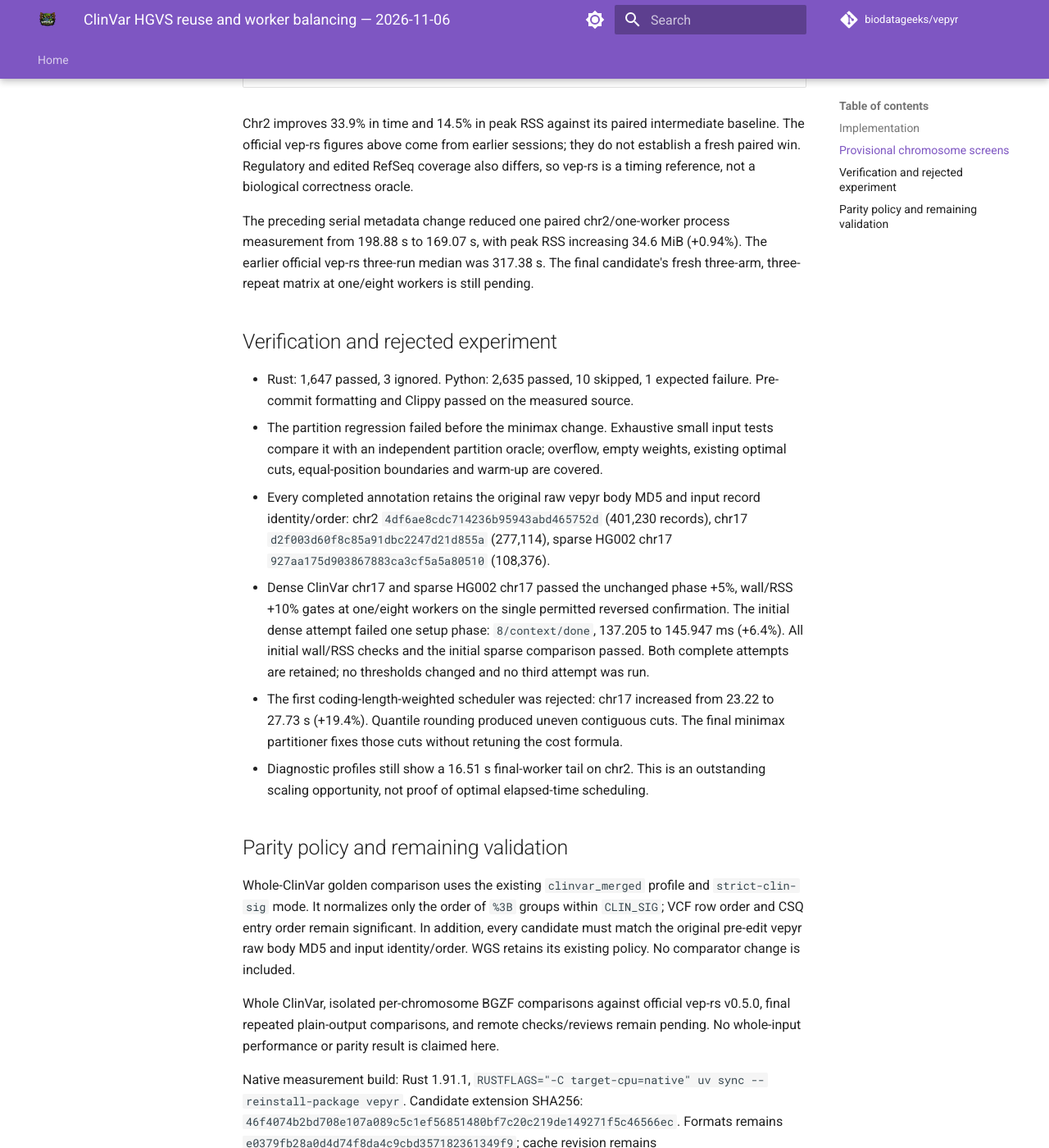
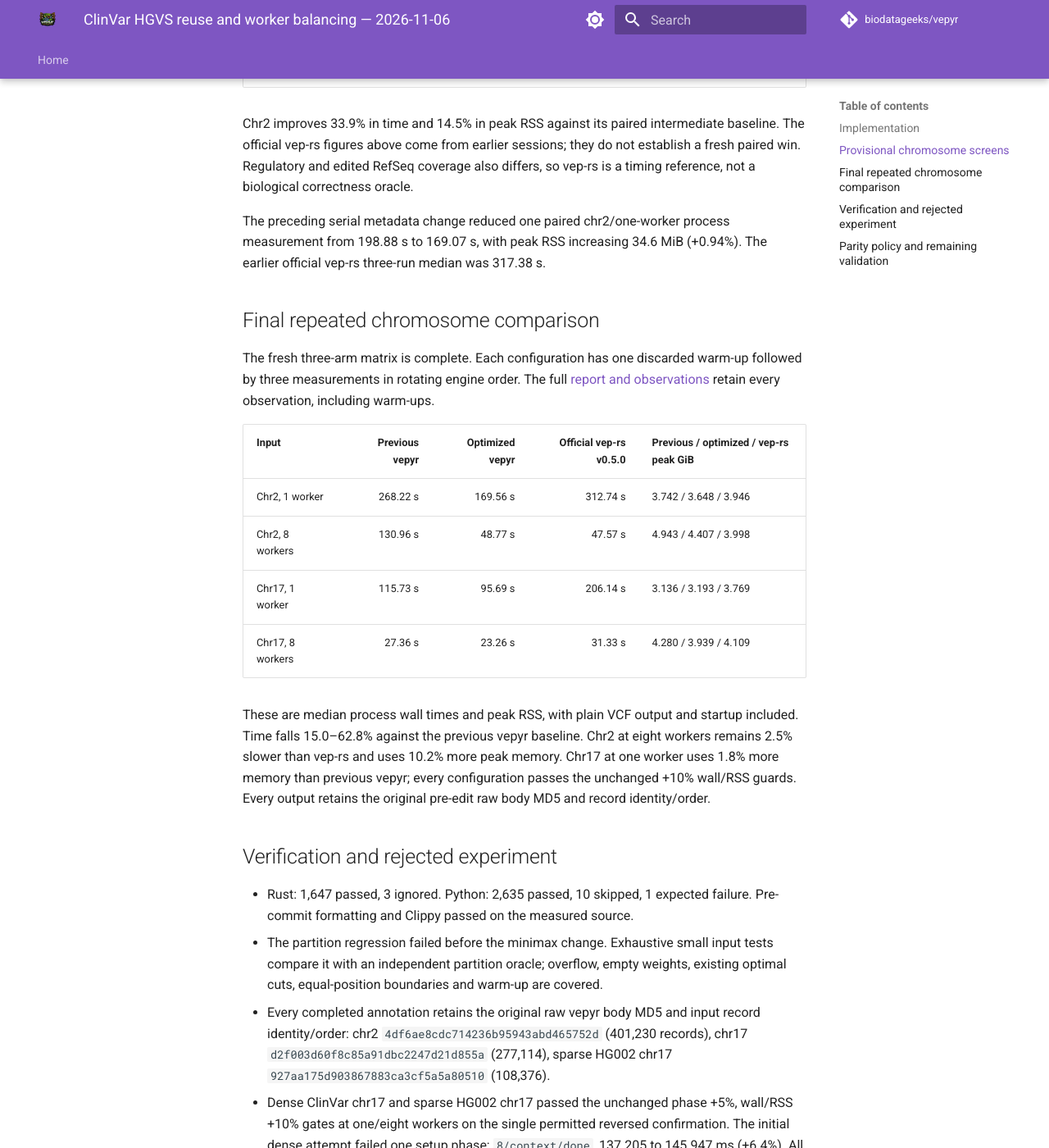
Before and after one commit to biodatageeks/vepyr, an MkDocs documentation site: the page built from docs/clinvar-followup-performance-2026-11-06.md, in a window 1280 px wide and 1400 px high, scrolled down 1218 px. Shown: the whole window at 82% size. Built offline with MkDocs 1.6.1 and Material for MkDocs 9.7.7, drawn with Linux system fonts in a browser that asks for light colours; comment, search, counter and statistics services are not loaded; some of the changed text lies outside the part shown.

```diff
--- a/docs/clinvar-followup-performance-2026-11-06.md
+++ b/docs/clinvar-followup-performance-2026-11-06.md
@@ -43,8 +43,28 @@
 
 The preceding serial metadata change reduced one paired chr2/one-worker process
 measurement from 198.88 s to 169.07 s, with peak RSS increasing 34.6 MiB (+0.94%).
-The earlier official vep-rs three-run median was 317.38 s. The final candidate's
-fresh three-arm, three-repeat matrix at one/eight workers is still pending.
+The earlier official vep-rs three-run median was 317.38 s.
+
+## Final repeated chromosome comparison
+
+The fresh three-arm matrix is complete. Each configuration has one discarded
+warm-up followed by three measurements in rotating engine order. The full
+[report and observations](clinvar-final-chromosome-performance-2026-11-07.md)
+retain every observation, including warm-ups.
+
+| Input | Previous vepyr | Optimized vepyr | Official vep-rs v0.5.0 | Previous / optimized / vep-rs peak GiB |
+|---|---:|---:|---:|---|
+| Chr2, 1 worker | 268.22 s | 169.56 s | 312.74 s | 3.742 / 3.648 / 3.946 |
+| Chr2, 8 workers | 130.96 s | 48.77 s | 47.57 s | 4.943 / 4.407 / 3.998 |
+| Chr17, 1 worker | 115.73 s | 95.69 s | 206.14 s | 3.136 / 3.193 / 3.769 |
+| Chr17, 8 workers | 27.36 s | 23.26 s | 31.33 s | 4.280 / 3.939 / 4.109 |
+
+These are median process wall times and peak RSS, with plain VCF output and
+startup included. Time falls 15.0–62.8% against the previous vepyr baseline.
+Chr2 at eight workers remains 2.5% slower than vep-rs and uses 10.2% more peak
+memory. Chr17 at one worker uses 1.8% more memory than previous vepyr; every
+configuration passes the unchanged +10% wall/RSS guards. Every output retains
+the original pre-edit raw body MD5 and record identity/order.
 
 ## Verification and rejected experiment
 
@@ -77,9 +97,23 @@
 every candidate must match the original pre-edit vepyr raw body MD5 and input
 identity/order. WGS retains its existing policy. No comparator change is included.
 
-Whole ClinVar, isolated per-chromosome BGZF comparisons against official vep-rs
-v0.5.0, final repeated plain-output comparisons, and remote checks/reviews remain
-pending. No whole-input performance or parity result is claimed here.
+Whole ClinVar and isolated per-chromosome BGZF comparisons against official
+vep-rs v0.5.0 remain pending. No whole-input performance or ClinVar golden parity
+result is claimed here.
+
+GHA run [42304855077](https://github.com/biodatageeks/vepyr/actions/runs/42304855077)
+passed all three WGS profiles (ensembl, merged and refseq), each with 22 contigs
+and 4,096,123 records. ClinVar stopped before annotation: `--no-normalize`
+attempted to refresh a tabix index under the read-only `/data` mount. The harness
+now copies compressed input into writable scratch space when its source
+directory or index is read-only, then indexes that byte-identical copy. Source
+identity still invalidates stale copies and indexes. Writable inputs keep the
+existing path; comparison semantics and annotation code are unchanged.
+
+Four new regression cases failed against the old helper. With the fix, 270
+focused harness tests and pre-commit passed. The full 2,635-test Python result
+above predates this harness-only fix; CI and both reviewers are requested again
+on the updated companion head, including the whole ClinVar/WGS parity workflow.
 
 Native measurement build: Rust 1.91.1,
 `RUSTFLAGS="-C target-cpu=native" uv sync --reinstall-package vepyr`.
```
Also changed, not shown: docs/clinvar-final-chromosome-performance-2026-11-07.md (added, +31 -0 lines), 4 other files.
